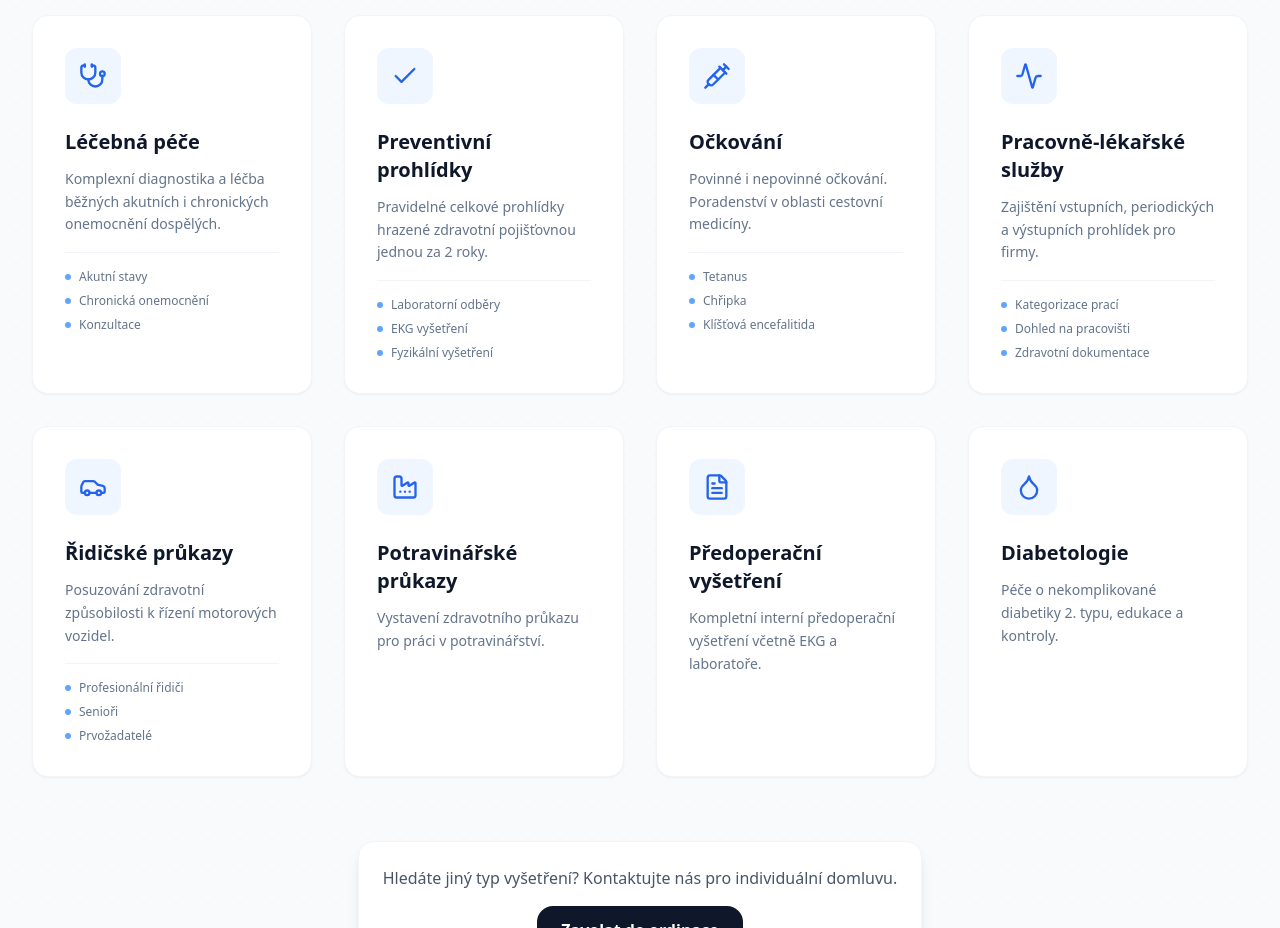
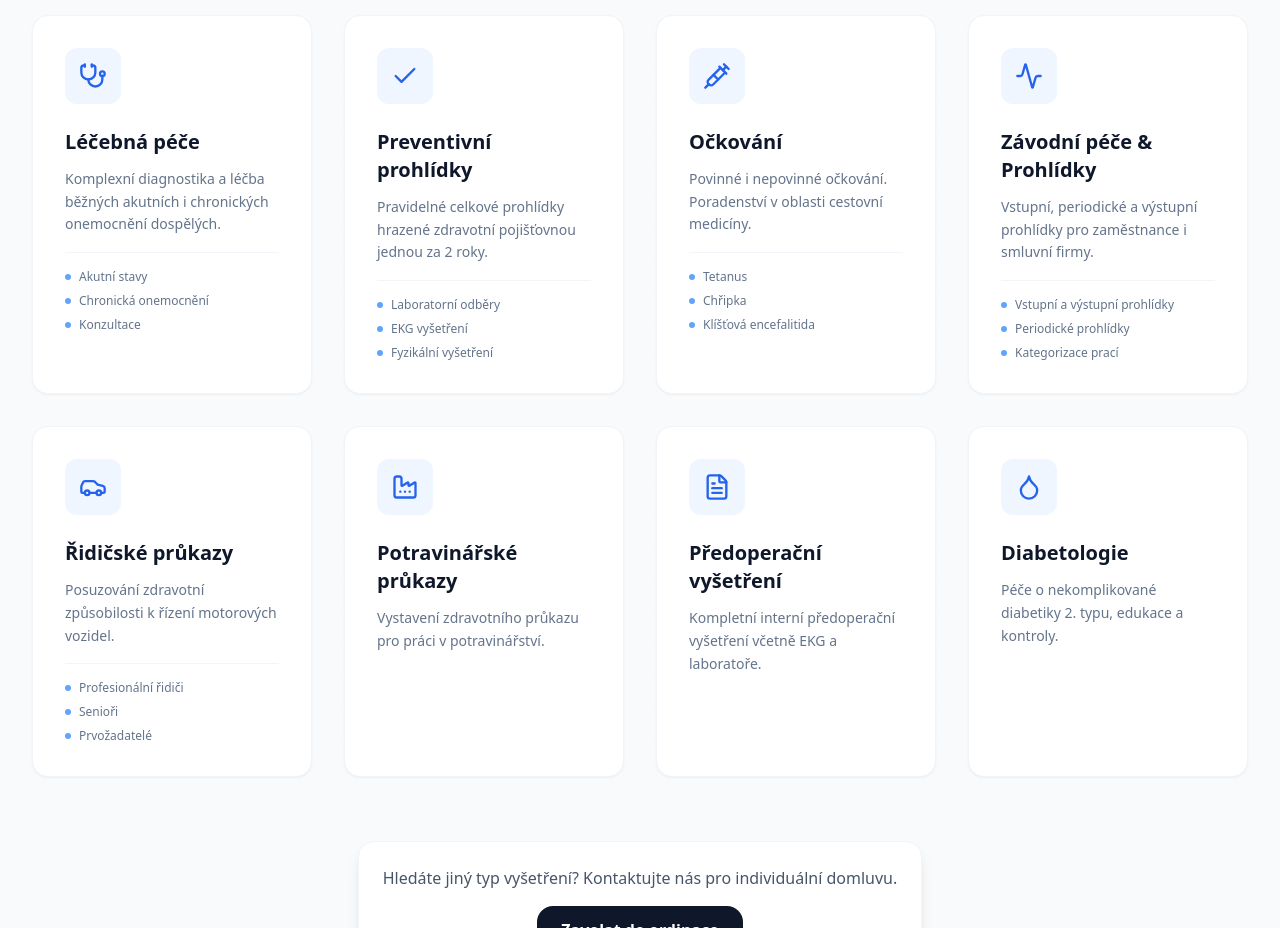
Before and after one commit to MISS3x/finemedica, a Next.js app: page / in a window 1280 px wide. Shown: the part 1940-2868 px from the top of the page. Built offline with nearby package versions, Linux system fonts and the light colour scheme.

Commit message:
Update Services text: Závodní péče & Prohlídky

```diff
--- a/src/app/components/Services.tsx
+++ b/src/app/components/Services.tsx
@@ -31,9 +31,9 @@ const services: Service[] = [
     },
     {
         icon: Activity,
-        title: "Pracovně-lékařské služby",
-        description: "Zajištění vstupních, periodických a výstupních prohlídek pro firmy.",
-        items: ["Kategorizace prací", "Dohled na pracovišti", "Zdravotní dokumentace"]
+        title: "Závodní péče & Prohlídky",
+        description: "Vstupní, periodické a výstupní prohlídky pro zaměstnance i smluvní firmy.",
+        items: ["Vstupní a výstupní prohlídky", "Periodické prohlídky", "Kategorizace prací"]
     },
     {
         icon: Car,
```
